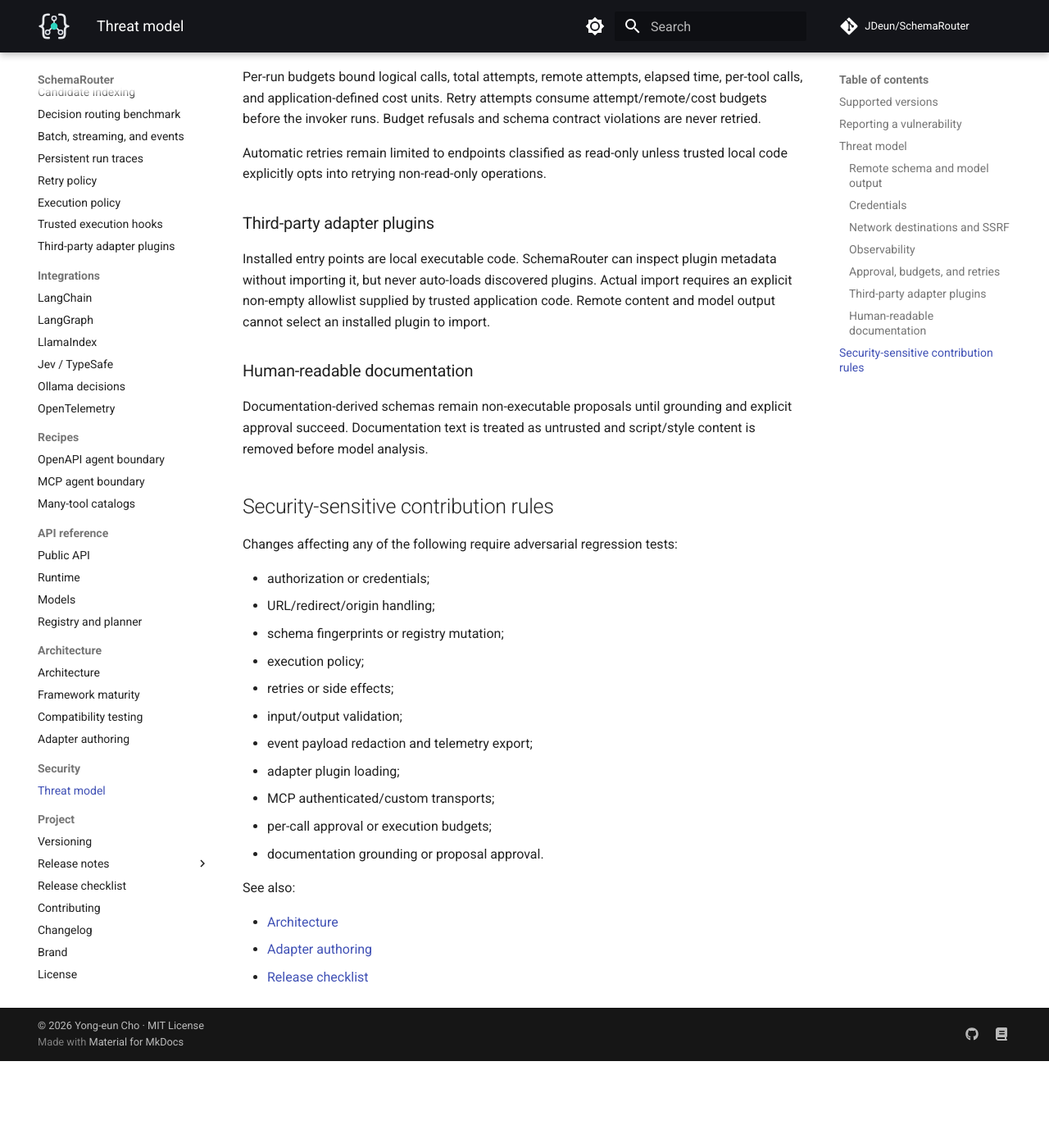
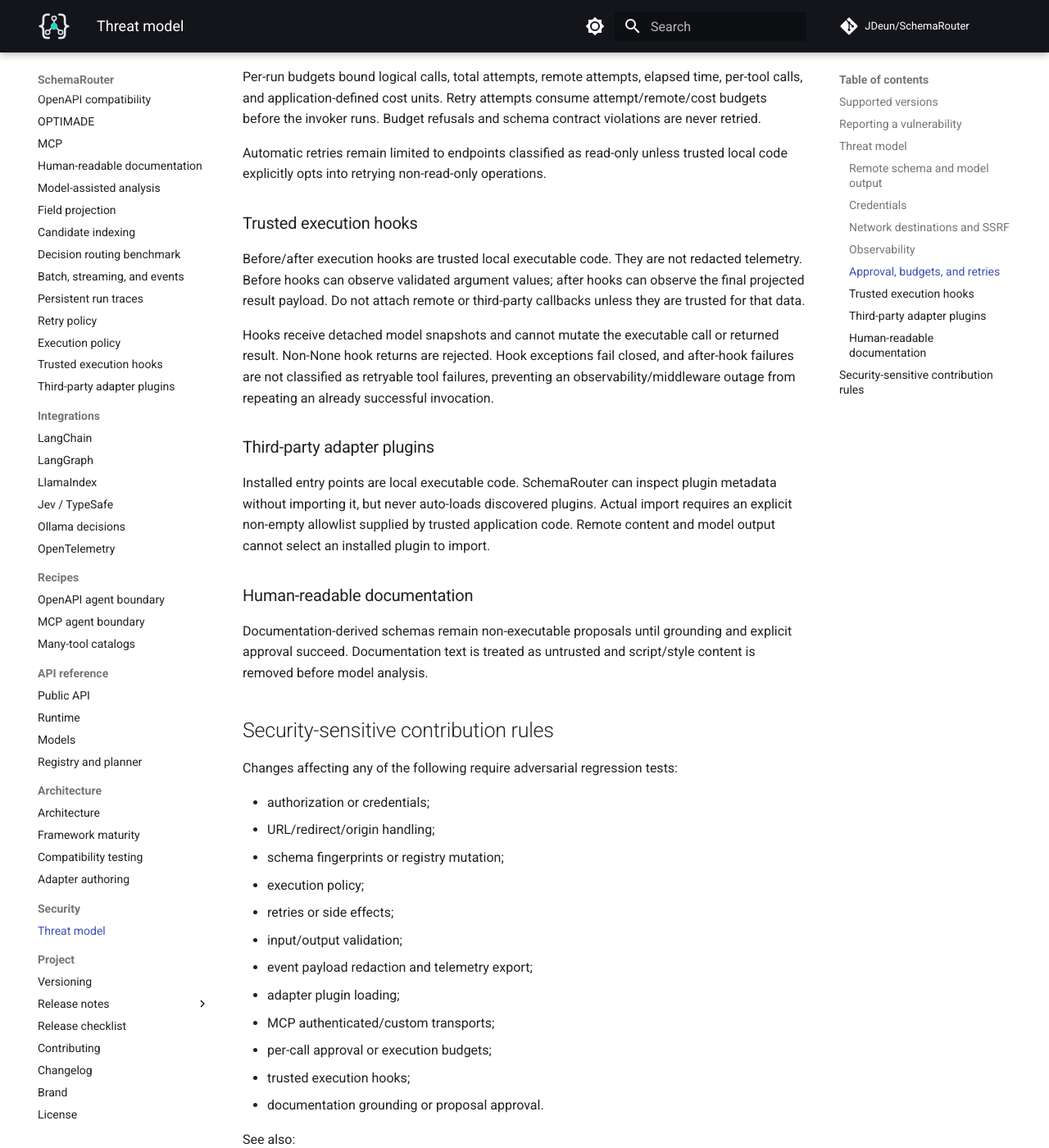
Before and after one commit to JDeun/SchemaRouter, an MkDocs documentation site: the page built from docs/security/threat-model.md, in a window 1280 px wide and 1400 px high, scrolled down 2686 px. Shown: the whole window at 82% size. Built offline with MkDocs 1.6.1 and Material for MkDocs 9.7.7, drawn with Linux system fonts in a browser that asks for light colours; comment, search, counter and statistics services are not loaded; before the commit the page ends 3980 px from its top, so only the background shows below that.

Commit message:
docs: document execution hook security boundary

```diff
--- a/docs/security/threat-model.md
+++ b/docs/security/threat-model.md
@@ -109,6 +109,17 @@
 Automatic retries remain limited to endpoints classified as read-only unless trusted local code
 explicitly opts into retrying non-read-only operations.
 
+### Trusted execution hooks
+
+Before/after execution hooks are trusted local executable code. They are not redacted telemetry.
+Before hooks can observe validated argument values; after hooks can observe the final projected
+result payload. Do not attach remote or third-party callbacks unless they are trusted for that data.
+
+Hooks receive detached model snapshots and cannot mutate the executable call or returned result.
+Non-None hook returns are rejected. Hook exceptions fail closed, and after-hook failures are not
+classified as retryable tool failures, preventing an observability/middleware outage from repeating
+an already successful invocation.
+
 ### Third-party adapter plugins
 
 Installed entry points are local executable code. SchemaRouter can inspect plugin metadata without
@@ -136,6 +147,7 @@
 - adapter plugin loading;
 - MCP authenticated/custom transports;
 - per-call approval or execution budgets;
+- trusted execution hooks;
 - documentation grounding or proposal approval.
 
 See also:
```
